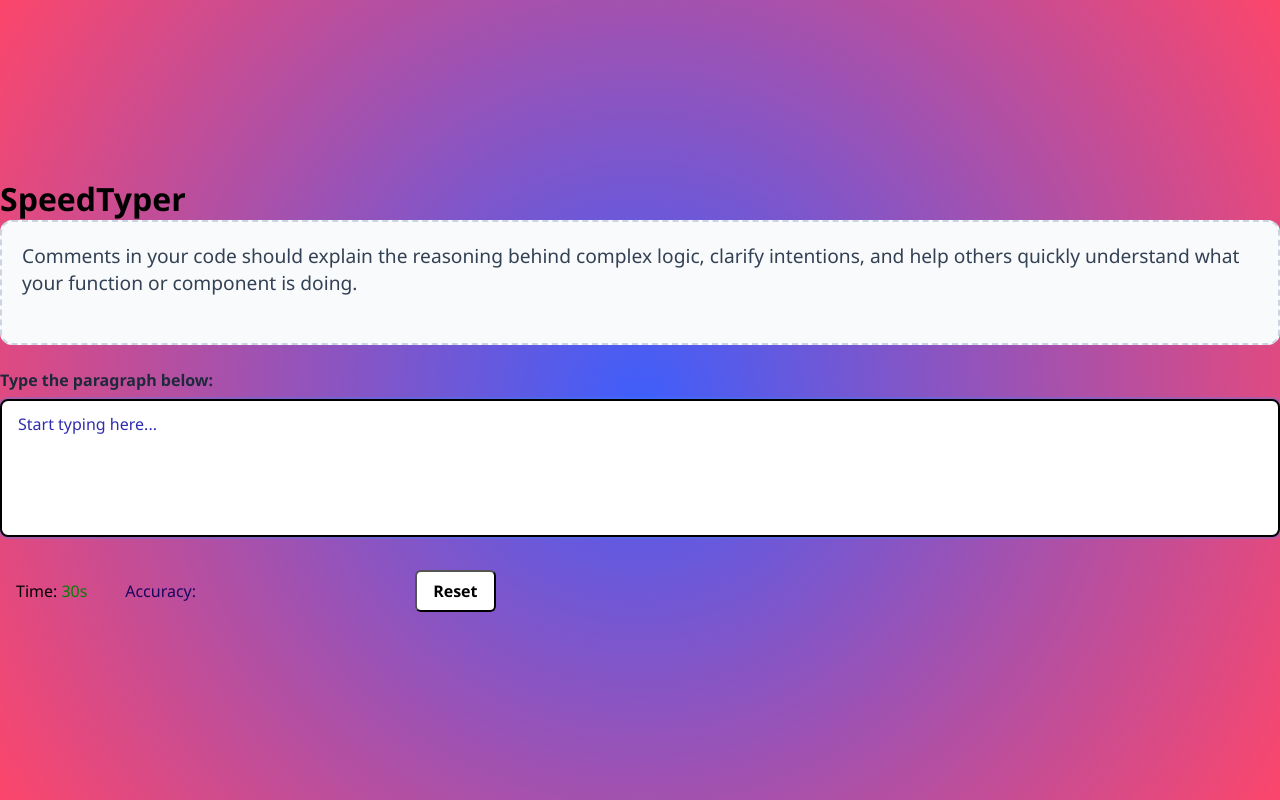
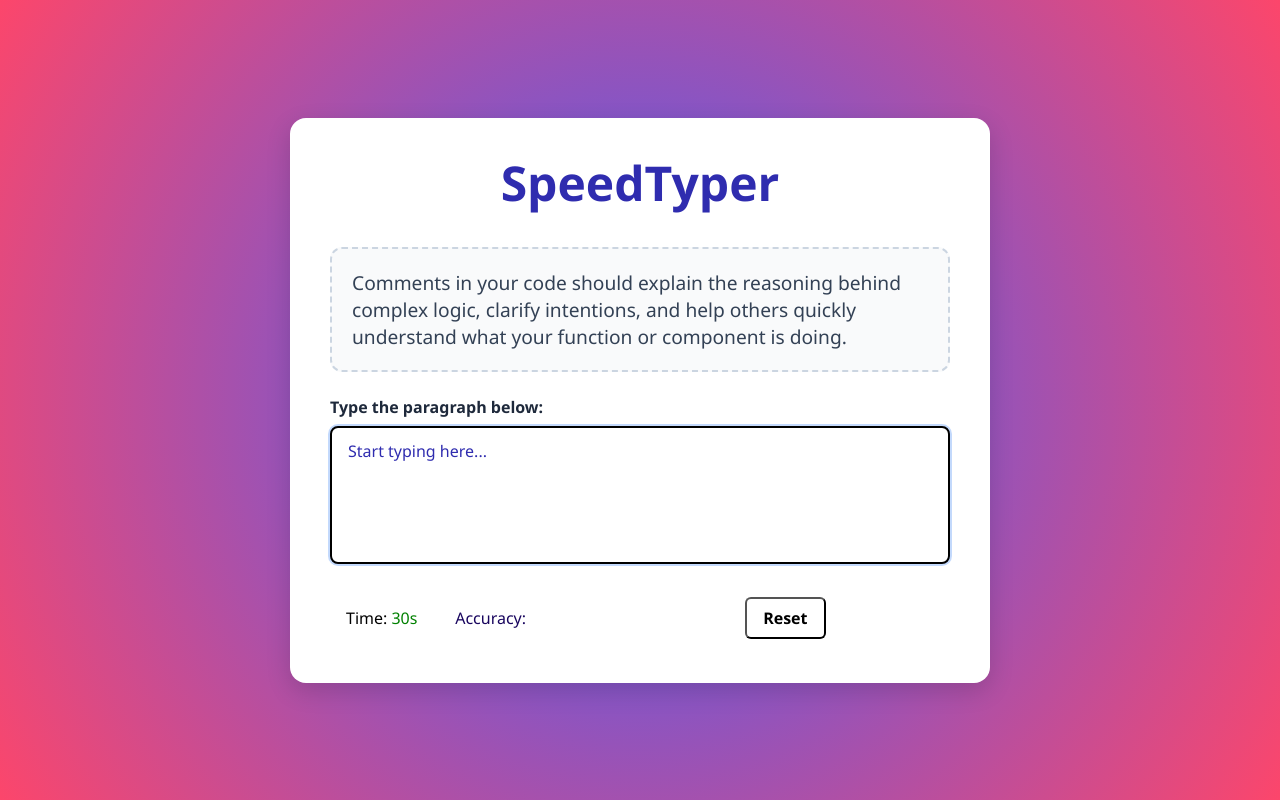
Before and after one commit to RajanCP/NOL-002-TS-Game, a website built with Vite: page index.html in a window 1280 px wide. Built offline with nearby package versions, Linux system fonts and the light colour scheme.

Commit message:
Fix: BEM inconsistency in typing-game SCSS

```diff
--- a/src/style.scss
+++ b/src/style.scss
@@ -17,7 +17,7 @@ body {
   min-height: 100vh;
 }
 
-.game-container {
+.typing-game {
   background: #ffffff;
   border-radius: 1rem;
   box-shadow: 0 8px 24px rgba(0, 0, 0, 0.15);
@@ -165,10 +165,10 @@ body {
 
 // For viewports ≤ 768px (tablet and below)
 @include respond("md") {
-  .game-container {
+  .typing-game {
     padding: 0.5rem 2rem;
   }
-  .game-container__title {
+  .typing-game__title {
     font-size: 2.2rem;
   }
   .typing-game__paragraph {
@@ -181,10 +181,10 @@ body {
 
 // For viewports ≤ 576px (mobile)
 @include respond("sm") {
-  .game-container {
+  .typing-game {
     padding: 0rem 1rem;
   }
-  .game-container__title {
+  .typing-game__title {
     font-size: 1.25rem;
   }
   .typing-game__paragraph {
```
